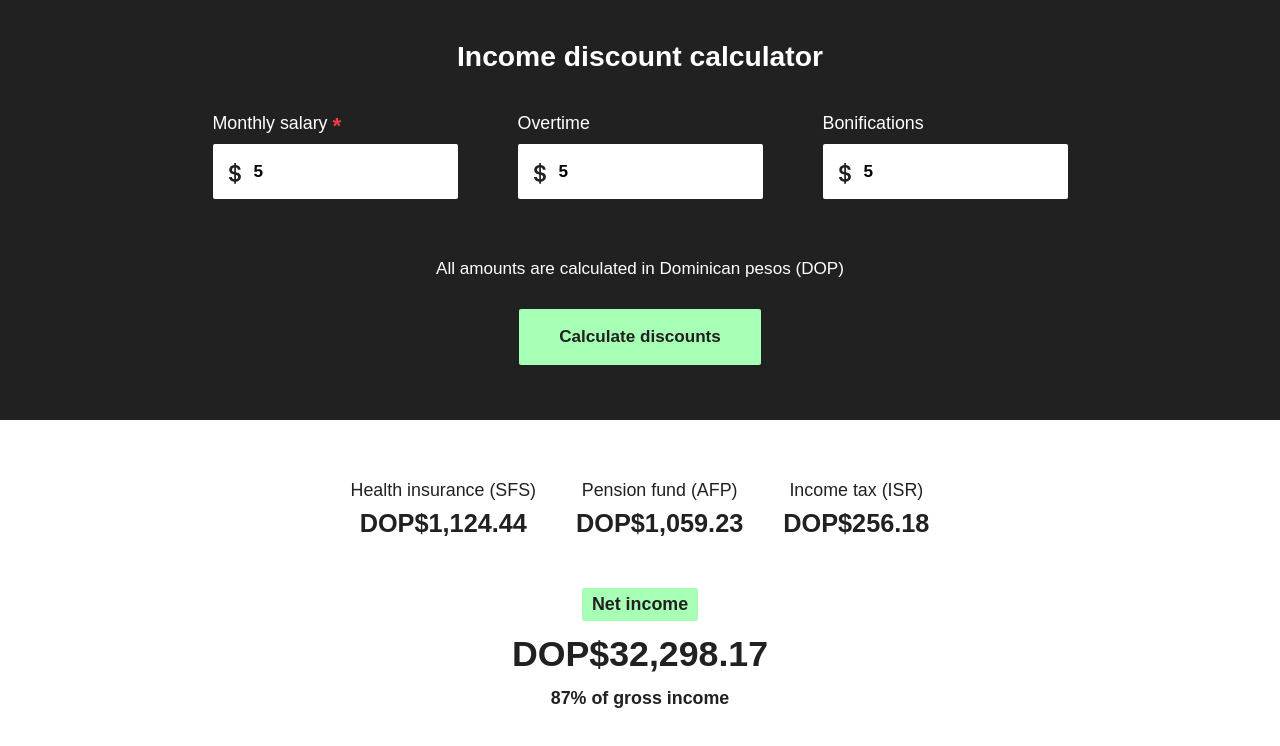
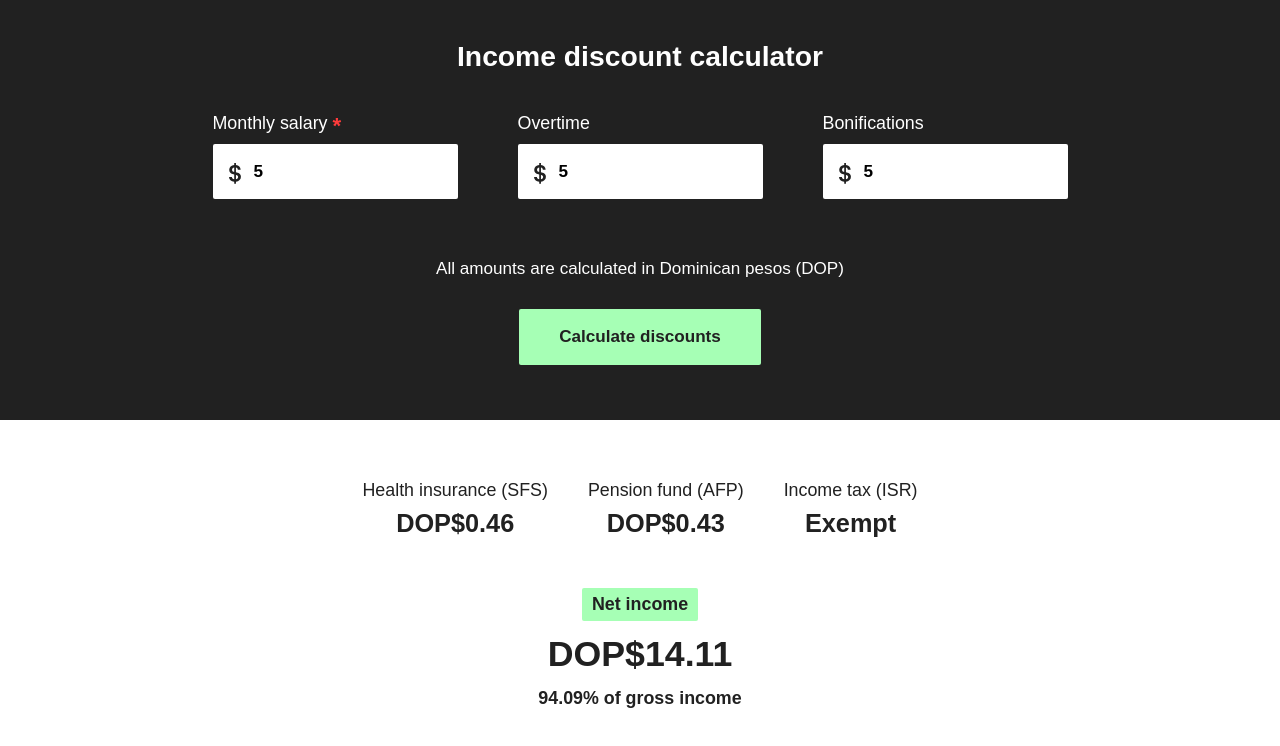
Before and after one commit to jogarobi/discount-calculator, a plain HTML site: page src/index.html in a window 1280 px wide. Both pictures are taken after typing "5", "5", "5" into the empty fields and a click on the button "Calculate discounts". Drawn offline with Linux system fonts and the light colour scheme; a web font is replaced by a local one.

Commit message:
JavaScript functionality

```diff
--- a/src/index.html
+++ b/src/index.html
@@ -17,7 +17,7 @@
          <h1 class="calculator__title">Income discount calculator</h1>
          <div class="calculator__form">
             <div class="calculator__row">
-               <div class="calculator__group">
+               <div class="calculator__group" id="salary-input-group">
                   <label for="salary-input" class="required">Monthly salary</label>
                   <input type="number" id="salary-input">
                   <img src="./assets/dollar-sign.svg">
@@ -35,35 +35,37 @@
             </div>
             <div>
                <p class="calculator__message">All amounts are calculated in Dominican pesos (DOP)</p>
-               <button class="btn btn--primary">Calculate discounts</button>
+               <button class="btn btn--primary" id="calculate-discounts-btn">Calculate discounts</button>
             </div>
          </div>
       </section>
-      <section class="results">
+      <section class="results" id="results">
          <div class="results__group">
             <div class="results__discount">
                <span>Health insurance (SFS)</span>
-               <h3>DOP$1,124.44</h3>
+               <h3 id="sfs-value"></h3>
             </div>
             <div class="results__discount">
                <span>Pension fund (AFP)</span>
-               <h3>DOP$1,059.23</h3>
+               <h3 id="afp-value"></h3>
             </div>
             <div class="results__discount">
                <span>Income tax (ISR)</span>
-               <h3>DOP$256.18</h3>
+               <h3 id="isr-value"></h3>
             </div>
          </div>
          <div class="results__group">
             <div class="results__income">
                <span class="highlighted">Net income</span>
-               <h2>DOP$32,298.17</h2>
-               <span>87% of gross income</span>
+               <h2 id="net-income-value"></h2>
+               <span id="gross-percentage-value"></span>
             </div>
          </div>
       </section>
    </main>
 
+   <script src="./js/utils.js"></script>
+   <script src="./js/main.js"></script>
 </body>
 
 </html>
--- /dev/null
+++ b/src/js/main.js
@@ -0,0 +1,56 @@
+$("#calculate-discounts-btn").addEventListener("click", () => {
+   const salaryInputIsEmpty = !$("#salary-input").value;
+
+   if (salaryInputIsEmpty) {
+      $("#results").style.visibility = "hidden";
+      $("#salary-input-group").classList.add("required-error");
+      return;
+   }
+
+   $("#results").style.visibility = "visible";
+
+   // Send user to bottom of page to see results
+   window.scrollTo(0, document.body.scrollHeight);
+
+   let grossIncome =
+      parseFloat($("#salary-input").value) +
+      parseFloat(
+         $("#bonus-input").value.length > 0 ? $("#bonus-input").value : 0
+      ) +
+      parseFloat(
+         $("#overtime-input").value.length > 0 ? $("#overtime-input").value : 0
+      );
+
+   let preDeductionGrossIncome = grossIncome;
+
+   const AFPDeduction = DEDUCTIONS.AFP(grossIncome);
+   const SFSDeduction = DEDUCTIONS.SFS(grossIncome);
+
+   // Deduct AFP and SFS before ISR
+   grossIncome = grossIncome - (AFPDeduction + SFSDeduction);
+
+   const ISRDeduction = DEDUCTIONS.ISR(grossIncome);
+   const netIncome = grossIncome - ISRDeduction;
+
+   // Show discounts and net income with format DOP$0.00
+   $("#sfs-value").innerText = formatValue(SFSDeduction);
+   $("#afp-value").innerText = formatValue(AFPDeduction);
+   $("#isr-value").innerText =
+      ISRDeduction === 0 ? "Exempt" : formatValue(ISRDeduction);
+   $("#net-income-value").innerText = formatValue(netIncome);
+
+   // Percentage of gross income taken up by net income
+   const grossIncomePercentage = (
+      (netIncome * 100) /
+      preDeductionGrossIncome
+   ).toFixed(2);
+
+   $(
+      "#gross-percentage-value"
+   ).innerText = `${grossIncomePercentage}% of gross income`;
+});
+
+// Remove error message when user starts typing in again
+$("#salary-input").addEventListener("keyup", () =>
+   $("#salary-input-group").classList.remove("required-error")
+);
--- /dev/null
+++ b/src/js/utils.js
@@ -0,0 +1,33 @@
+const DEDUCTIONS = {
+   AFP: (monthlyIncome) => monthlyIncome * 0.0287,
+   SFS: (monthlyIncome) => monthlyIncome * 0.0304,
+   ISR: (monthlyIncome) => {
+      const annualIncome = monthlyIncome * 12;
+
+      let taxValue = 0;
+
+      if (annualIncome >= 416220.01 && annualIncome <= 624329)
+         taxValue = 0.15 * (annualIncome - 416220.01);
+
+      if (annualIncome >= 624329.01 && annualIncome <= 867123)
+         taxValue = 31216 + 0.2 * (annualIncome - 624329.01);
+
+      if (annualIncome >= 867123.01)
+         taxValue = 79776 + 0.25 * (annualIncome - 867123.01);
+
+      return taxValue / 12;
+   },
+};
+
+function $(selector) {
+   return document.querySelector(selector);
+}
+
+function formatValue(value) {
+   const formatter = new Intl.NumberFormat("en-US", {
+      style: "currency",
+      currency: "USD",
+   });
+
+   return `DOP${formatter.format(value.toFixed(2))}`;
+}
--- a/src/style.css
+++ b/src/style.css
@@ -33,7 +33,6 @@ main,
 .calculator__row,
 .calculator__group,
 .calculator__form,
-.results,
 .results__group,
 .results__discount,
 .results__income {
@@ -121,6 +120,8 @@ main,
 }
 
 .results {
+   display: flex;
+   visibility: hidden;
    padding-block: 60px;
    gap: 50px;
    color: var(--clr-black);
```
